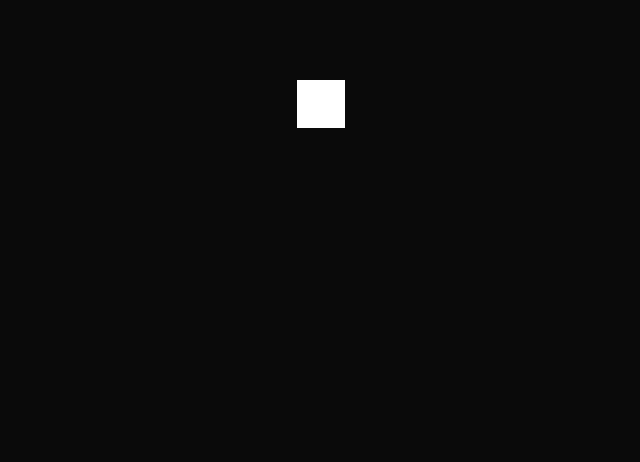
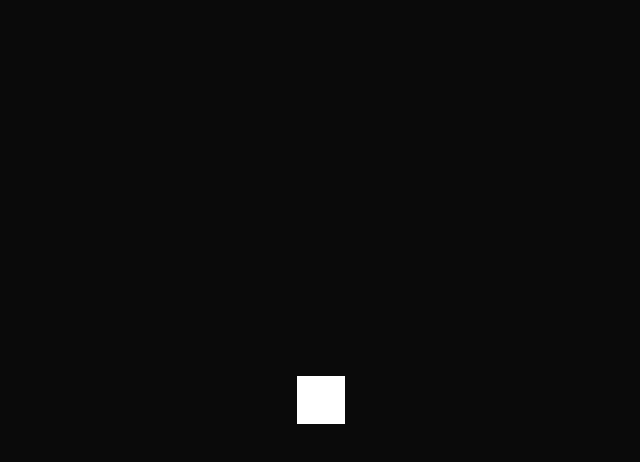
Before and after one commit to Carlthegreatt/Loomi, a Next.js app: page /login in a window 1280 px wide. Shown: the top 462 px of the page, without its empty margins (319-959 px from the left). Built offline with nearby package versions, Linux system fonts and the light colour scheme.

Commit message:
Auto-commit page.tsx: 2025-08-24 00:53:55

```diff
--- a/src/app/login/page.tsx
+++ b/src/app/login/page.tsx
@@ -1,6 +1,6 @@
 export default function Login() {
   return (
-    <div className="flex-auto place-items-center m-20">
+    <div className="flex items-center justify-center h-screen">
       <div className="bg-white h-12 w-12"></div>
     </div>
   );
```
